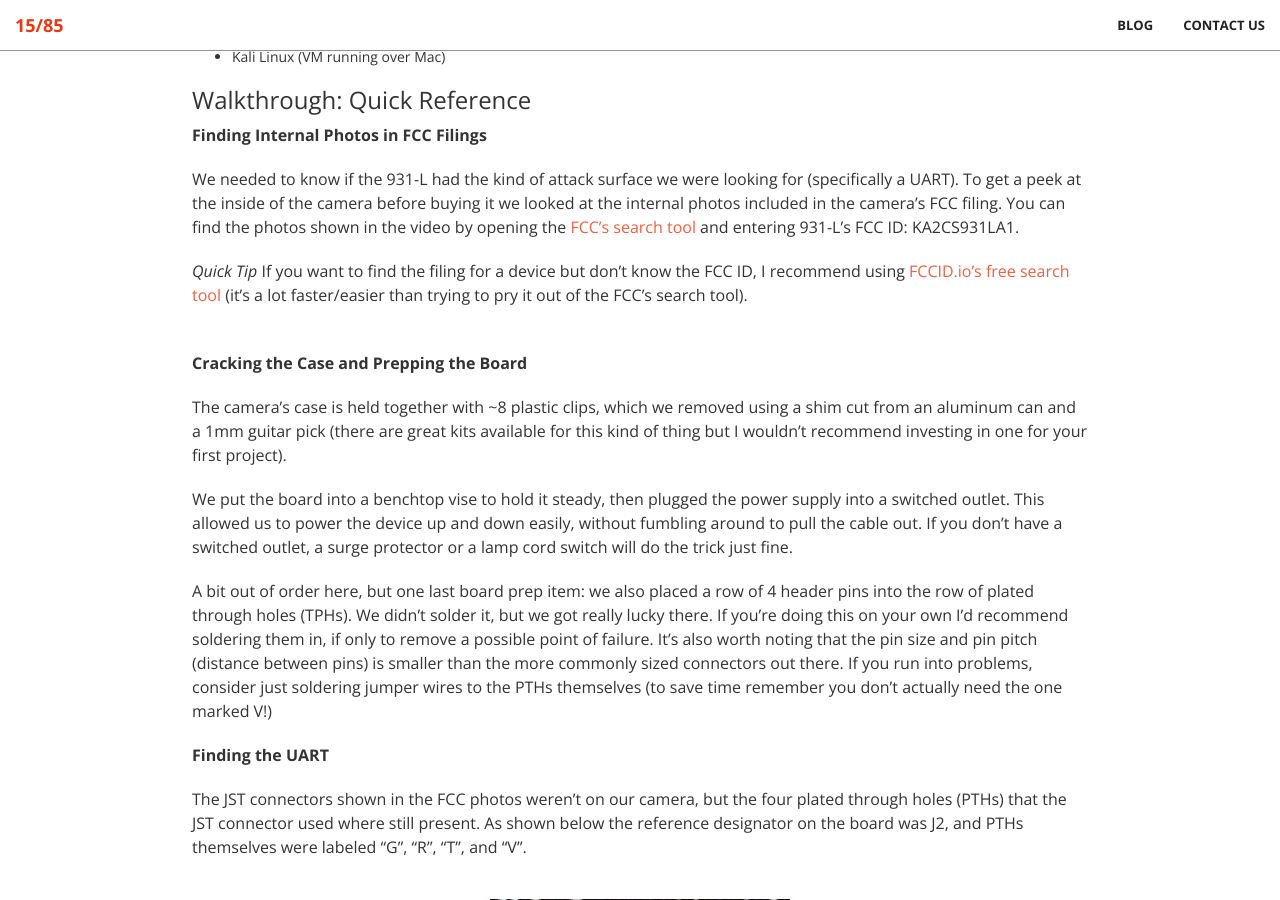
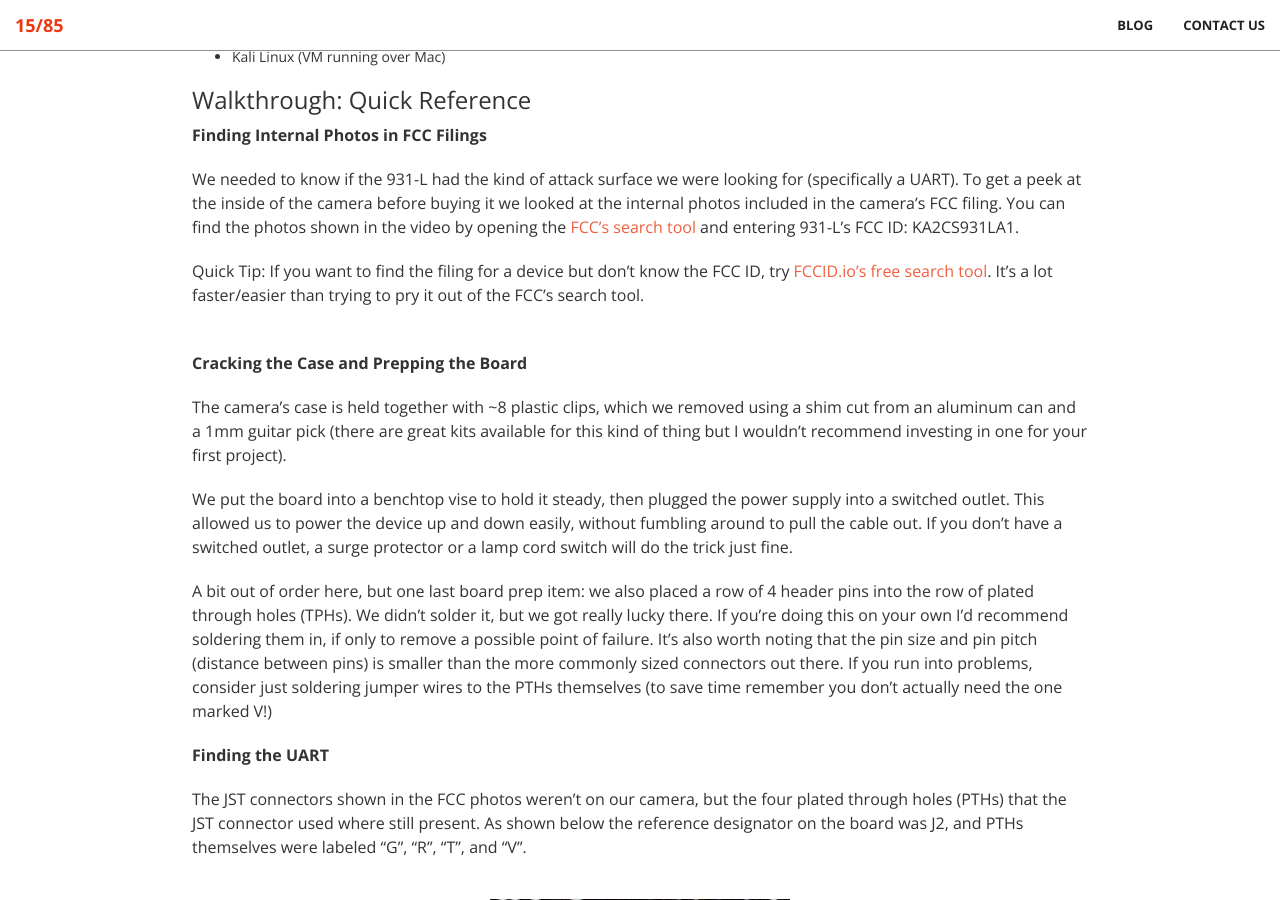
Before and after one commit to 1585sec/1585sec.github.io, a Jekyll site: the page built from _posts/2019-10-31-Hardware-Reversing-to-find-UART-and-shell.md, in a window 1280 px wide and 900 px high, scrolled down 910 px. Built offline with Jekyll 4.4.1, drawn with Linux system fonts in a browser that asks for light colours.

Commit message:
Update 2019-10-31-Hardware-Reversing-to-find-UART-and-shell.md

```diff
--- a/_posts/2019-10-31-Hardware-Reversing-to-find-UART-and-shell.md
+++ b/_posts/2019-10-31-Hardware-Reversing-to-find-UART-and-shell.md
@@ -31,7 +31,7 @@ Here's a breakdown of what we used in the video, roughly in the order it appeare
 
 We needed to know if the 931-L had the kind of attack surface we were looking for (specifically a UART). To get a peek at the inside of the camera before buying it we looked at the internal photos included in the camera's FCC filing. You can find the photos shown in the video by opening the [FCC's search tool](https://www.fcc.gov/oet/ea/fccid) and entering 931-L's FCC ID: KA2CS931LA1.
 
-_Quick Tip_ If you want to find the filing for a device but don't know the FCC ID, I recommend using [FCCID.io's free search tool](https://fccid.io/search.php) (it's a lot faster/easier than trying to pry it out of the FCC's search tool).
+Quick Tip: If you want to find the filing for a device but don't know the FCC ID, try [FCCID.io's free search tool](https://fccid.io/search.php). It's a lot faster/easier than trying to pry it out of the FCC's search tool.
 
 <br>
 **Cracking the Case and Prepping the Board**
```
